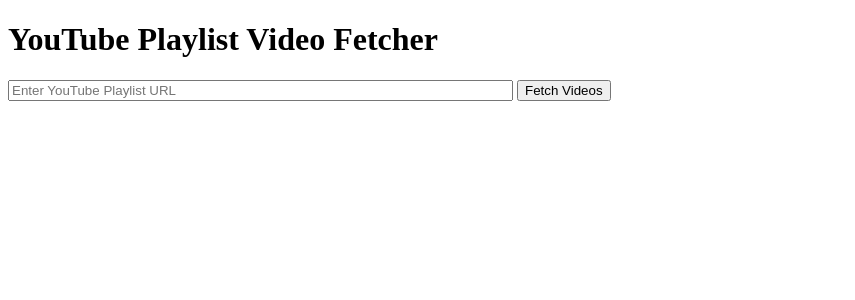
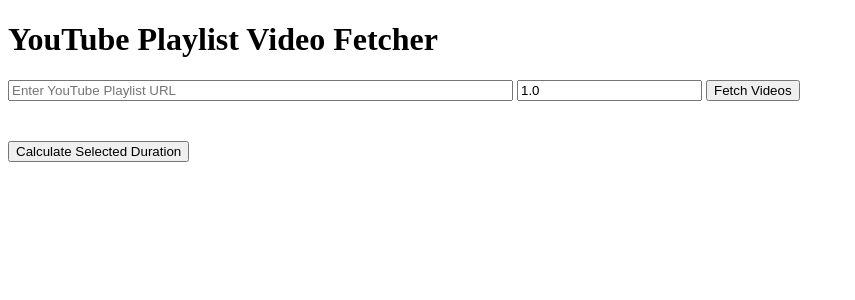
Before and after one commit to radhika863/YT-Playlist-duration-calc, a Flask app: page / in a window 1280 px wide. Shown: the top 300 px of the page, without its empty margins (0-855 px from the left). Run offline with Flask 3, Linux system fonts and the light colour scheme.

Commit message:
Selection/Deselection added

```diff
--- a/app.py
+++ b/app.py
@@ -63,5 +63,66 @@
         print(f"Error in /fetch_videos: {e}")
         return jsonify({"error": "An error occurred while fetching videos"}), 500
 
+
+@app.route('/calculate_selected', methods=['POST'])
+def calculate_selected():
+    data = request.get_json()
+    video_ids = data.get('video_ids',[])
+    durations = data.get('durations',{})
+    playback_speed = data.get('playback_speed')
+
+    if not video_ids or not durations:
+        return jsonify({"error": "Video IDs and durations are missing."}), 400
+
+    if not isinstance(durations, dict):
+        return jsonify({"error": "Durations should be a dictionary."}), 400
+
+    total_seconds = 0
+    for vid in video_ids:
+        total_seconds += durations.get(vid,0)
+
+    famous_speeds = [1.0, 1.25, 1.5, 1.75, 2.0]
+    all_speeds = []
+
+    if playback_speed and playback_speed not in famous_speeds:
+        all_speeds.append(playback_speed)
+
+    all_speeds.extend(famous_speeds)
+    all_speeds = list(dict.fromkeys(all_speeds))  # Remove duplicates while preserving order
+
+    duration_at_different_speeds = {}
+    for speed in all_speeds:
+        adjusted = int(total_seconds / speed)
+        h, rem = divmod(adjusted, 3600)
+        m, s = divmod(rem, 60)
+        duration_at_different_speeds[speed] = f"{h:02}:{m:02}:{s:02}"
+
+    h, rem = divmod(int(total_seconds), 3600)
+    m, s = divmod(rem, 60)
+    formatted_duration = f"{h:02}:{m:02}:{s:02}"
+
+
+    return jsonify({
+        "total_seconds": total_seconds,
+        "formatted_duration": formatted_duration,
+        "duration_at_different_speeds": duration_at_different_speeds,
+    }), 200
+
+
+
+
+
+
+
+
+
+
+
+
+
+
+
+
+
 if __name__=='__main__':        # this is the main entry point of the application, like the anchor of a ship
     app.run(debug=True)
--- a/playlist_handler.py
+++ b/playlist_handler.py
@@ -23,13 +23,15 @@
                 title =snippet['title']
                 thumbnail_url = snippet['thumbnails']['default']['url'] if 'thumbnails' in snippet else None
                 video_link = f"https://www.youtube.com/watch?v={video_id}"
+                channel_title = snippet.get('channelTitle', 'Unknown Channel')
 
 
                 videos.append({
                     'id': video_id,
                     'title': title,
                     'thumbnail_url': thumbnail_url,
-                    'video_link': video_link
+                    'video_link': video_link,
+                    'channel_title': channel_title
                 })
 
             next_page_token = response.get('nextPageToken')
--- a/static/script.js
+++ b/static/script.js
@@ -1,3 +1,5 @@
+document.addEventListener('DOMContentLoaded', function () {
+
     document.getElementById('fetchForm').addEventListener('submit', async function (e){
         e.preventDefault();
 
@@ -15,15 +17,74 @@
             return;
         }
 
+        document.getElementById('output').innerHTML = '';
         renderTable(data.videos);
     });
+
+
+    document.getElementById('calculate-button').addEventListener('click', async () => {
+        const checkboxes = document.querySelectorAll('input[type="checkbox"][data-video-id]');
+        const selectedVideoIds = [];
+        const durations = {};
+
+        checkboxes.forEach(cb => {
+            if (cb.checked) {
+                const videoId = cb.dataset.videoId;
+                selectedVideoIds.push(videoId);
+                durations[videoId] = parseFloat(cb.dataset.duration);
+            }
+    });
+
+
+    const playbackSpeed = parseFloat(document.getElementById('speed-input').value) || null;
+
+    const response = await fetch ('/calculate_selected', {
+        method: 'POST',
+        headers: {
+            'Content-Type': 'application/json'
+        },
+        body: JSON.stringify({
+            video_ids: selectedVideoIds,
+            durations: durations,
+            playback_speed: playbackSpeed
+
+        })
+    });
+
+    try {
+        const result = await response.json();
+
+        if (response.ok) {
+            const speed = playbackSpeed || 1.0;
+            const allKeys = Object.keys(result.duration_at_different_speeds);
+            const key = allKeys.find(k => parseFloat(k) === parseFloat(speed));
+            const duration = result.duration_at_different_speeds[key];
+
+            document.getElementById('output').innerHTML = `
+                <b>Total playlist duration:</b> ${duration} at ${key}x speed
+            `;
+        } else {
+            alert(result.error || 'Error in calculating duration');
+        }
+    } catch (err) {
+        const text = await response.text();
+    console.error('Non-JSON response:', text);
+    alert('Unexpected error occurred. Check console for details.');
+    }
+    });
+
 
     function renderTable(videos){
         const container = document.getElementById('videoTableContainer');
         const rows = videos.map((v,i) =>`
             <tr>
-            <td><input type ="checkbox" data-id="${v.id}" checked /></td>
+                <td><input
+                    type ="checkbox"
+                    data-video-id="${v.id}"
+                    data-duration="${v.duration_seconds}"
+                    checked /></td>
                 <td>${i+1}</td>
+                <td><img src="${v.thumbnail_url}" alt="${v.thumbnail_url}" width="100" /></td>
                 <td><a href="${v.video_link}" target="_blank">${v.title}</a></td>
                 <td>${v.formatted_duration}</td>
             </tr>
@@ -35,6 +96,7 @@
                     <tr>
                         <th>Select</th>
                         <th>S.no</th>
+                        <th>Thumbnail</th>
                         <th>Title</th>
                         <th>Duration</th>
                     </tr>
@@ -45,3 +107,5 @@
             </table>
         `;
     }
+
+});
--- a/templates/index.html
+++ b/templates/index.html
@@ -1,7 +1,7 @@
 <!DOCTYPE html>
 <html lang ="en">
 <head>
-    <metacharset="UTF-8">
+    <meta charset="UTF-8">
     <title> YouTube Playlist Duration Calculator</title>
 </head>
 <body>
@@ -9,9 +9,11 @@
 
     <form id = "fetchForm">
         <input type = "text" id="playlistUrl" placeholder="Enter YouTube Playlist URL" size = "60" required/>
+        <input id ="speed-input" type="number" step ="0.1" min = "0.1" placeholder="Enter Speed (x)" value = "1.0" required/>
         <button type ="submit">Fetch Videos</button>
     </form>
-
+    <div id="output" style="margin-top: 20px; font-weight: bold;"></div>
+    <button id="calculate-button" style="margin-top: 20px;">Calculate Selected Duration</button>
     <div id="videoTableContainer" style="margin-top: 20px;"></div>
 
     <script src = "/static/script.js"></script>
```
Lines whose indentation alone changed are shown as unchanged.
